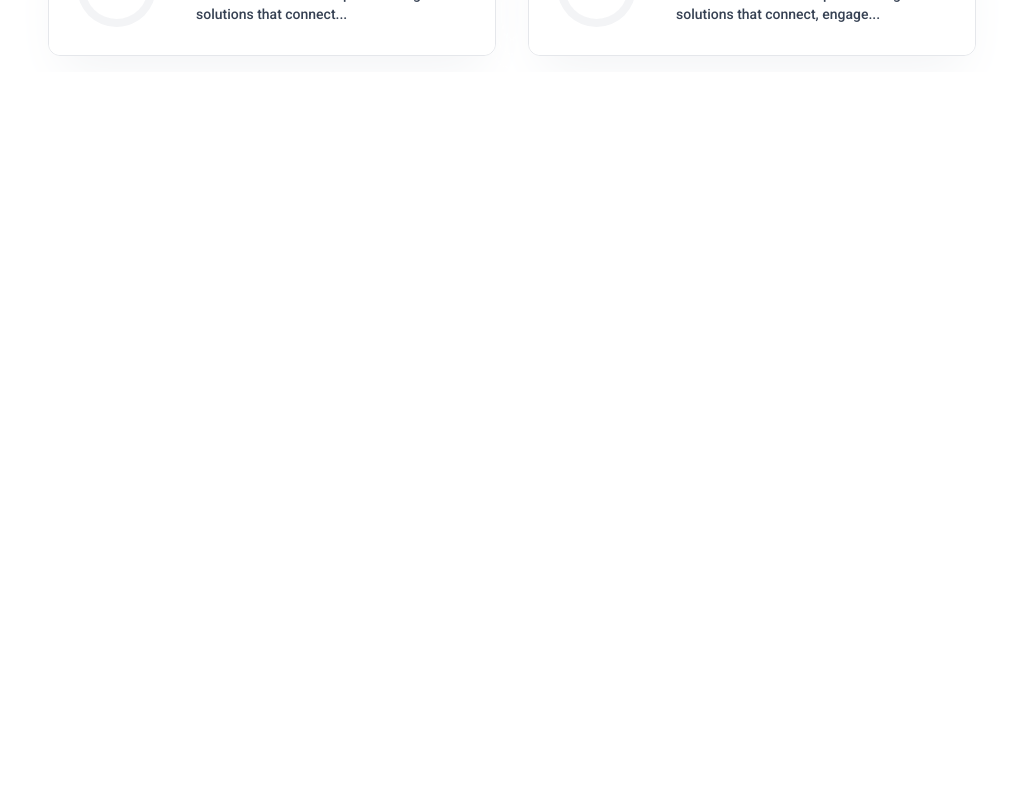
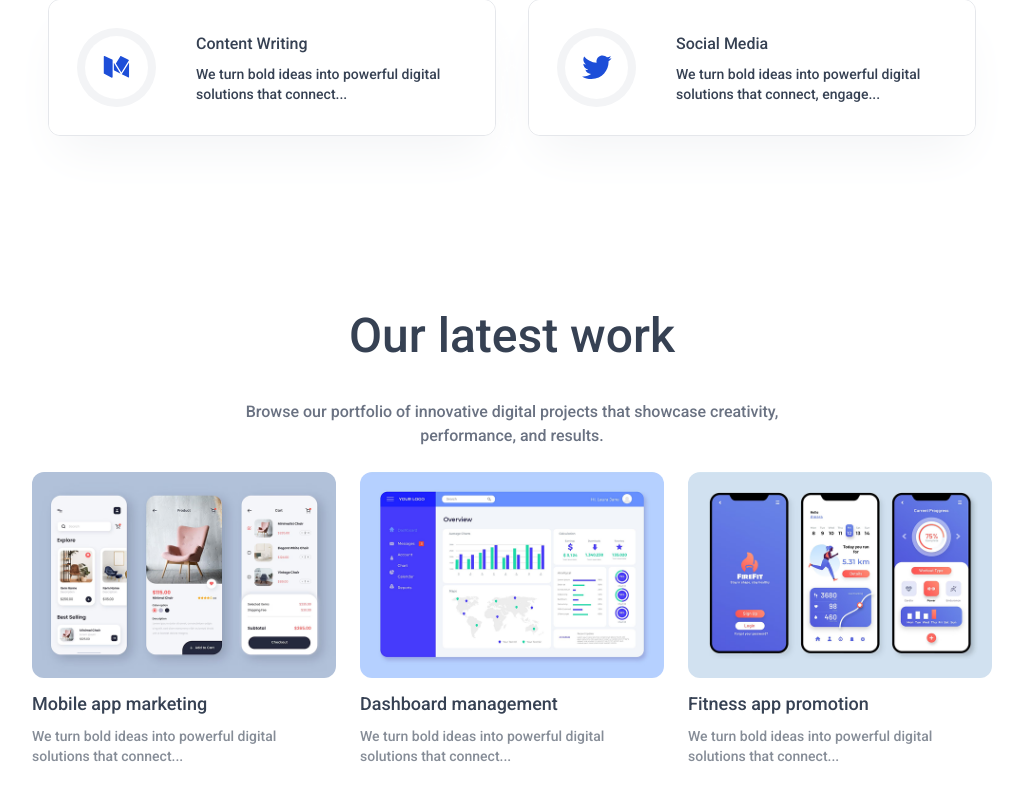
Before and after one commit to SoftEngX/agency-ai, a React (Vite) app: page / in a window 1280 px wide. Shown: the part 1793-2593 px from the top of the page, without its empty margins (128-1151 px from the left). Before the commit the page ends 1865 px from the top, so only its background shows below. Built offline with nearby package versions, Linux system fonts and the light colour scheme; a web font is replaced by a local one.

Commit message:
Create new component Teams

```diff
--- a/src/App.jsx
+++ b/src/App.jsx
@@ -4,6 +4,7 @@
 import TrustedBy from "./components/TrustedBy";
 import Services from "./components/Services";
 import ServiceCard from "./components/ServiceCard";
+import OurWork from "./components/OurWork";
 
 const App = () => {
   const [theme, setTheme] = useState(
@@ -15,6 +16,7 @@
       <Hero />
       <TrustedBy />
       <Services />
+      <OurWork />
     </div>
   )
 }
--- a/src/components/OurWork.jsx
+++ b/src/components/OurWork.jsx
@@ -0,0 +1,46 @@
+import React from 'react'
+import Title from './Title'
+import assets from '../assets/assets'
+
+const OurWork = () => {
+
+  const workData = [
+    {
+      title: "Mobile app marketing",
+      description:
+        "We turn bold ideas into powerful digital solutions that connect...",
+      image: assets.work_mobile_app,
+    },
+    {
+      title: "Dashboard management",
+      description:
+        "We turn bold ideas into powerful digital solutions that connect...",
+      image: assets.work_dashboard_management,
+    },
+    {
+      title: "Fitness app promotion",
+      description:
+        "We turn bold ideas into powerful digital solutions that connect...",
+      image: assets.work_fitness_app,
+    },
+  ];
+  return (
+    <div id='our-work' className='flex flex-col items-center px-4 sm:px-12 lg:px-24 xl:px-40 py-30 text-gray-700 dark:text-white/80'>
+        <Title title='Our latest work' desc='Browse our portfolio of innovative digital projects that showcase creativity, performance, and results.'/>
+
+        <div className='grid sm:grid-cols-2 lg:grid-cols-3 w-full max-w-5x1 gap-6'>
+          {
+            workData.map((work, index)=>(
+              <div key={index} className='hover:scale-102 duration-500 transsition-all cursor-pointer'>
+                <img src={work.image} className='w-full rounded-xl' alt="" />
+                <h3 className='mt-3 mb-2 text-lg font-semibold'>{work.title}</h3>
+                <p className='text-sm opacity-60 w-5/6'>{work.description}</p>
+              </div>
+            ))
+          }
+        </div>
+    </div>
+  )
+}
+
+export default OurWork
--- a/src/components/Title.jsx
+++ b/src/components/Title.jsx
@@ -1,12 +1,15 @@
 import React from 'react'
 
 const Title = ({title, desc}) => {
+
   return (
     <>
-      <h2 className='text-3xl sm:text-5xl font-medium'>{title}</h2>
-      <p className='text-center text-gray-500 dark:text-white/75 mb-6 max-w-xl'>{desc}</p>
+      <h2 className="text-3xl sm:text-5xl font-medium py-10">{title}</h2>
+      <p className="text-center text-gray-500 dark:text-white/75 mb-6 max-w-xl">
+        {desc}
+      </p>
     </>
-  )
+  );
 }
 
 export default Title
```
Also changed, not shown: src/components/Teams.jsx (added).
